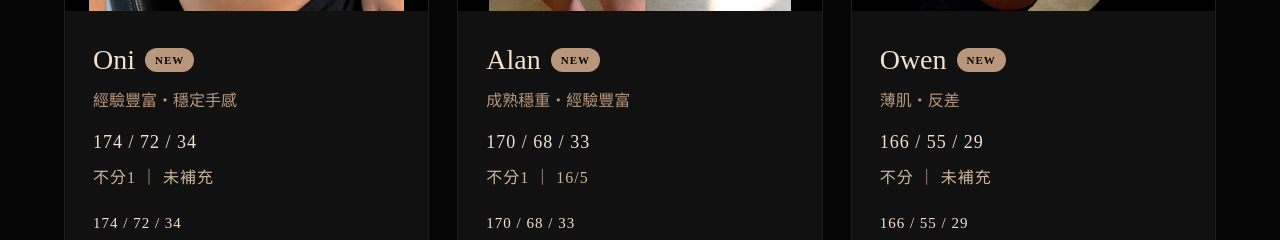
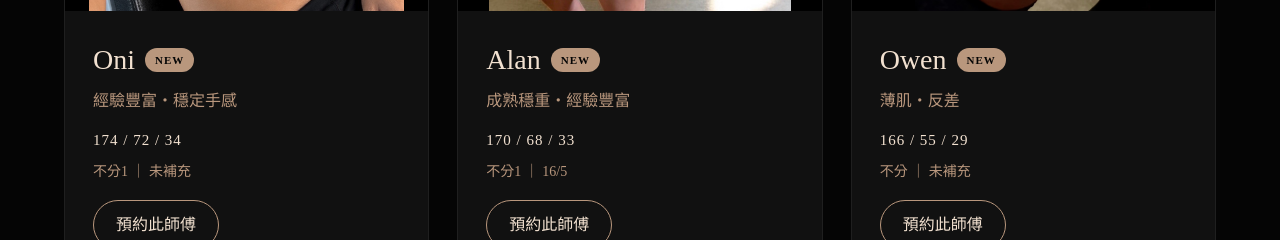
Before and after one commit to profoundroomkh/profound-room, a Next.js app: page / in a window 1280 px wide. Shown: the part 2560-2800 px from the top of the page. Built offline with nearby package versions, Linux system fonts and the light colour scheme.

Commit message:
Update page.js

```diff
--- a/app/page.js
+++ b/app/page.js
@@ -700,30 +700,7 @@ id="therapists"
                 >
                   {master.specialty}
                 </p>
-                  <p
-  style={{
-    color: "#f2e1d0",
-    fontSize: "18px",
-    fontWeight: 500,
-    marginBottom: "10px",
-    letterSpacing: "1px",
-  }}
->
-  {master.height} / {master.weight} / {master.age}
-</p>
 
-<p
-  style={{
-    color: "#cbb79d",
-    fontSize: "16px",
-    fontWeight: 400,
-    marginBottom: "22px",
-    letterSpacing: "1px",
-  }}
->
-  {master.role}
-  {master.size && ` ｜ ${master.size}`}
-</p>
 
                 <p
   style={{
```
